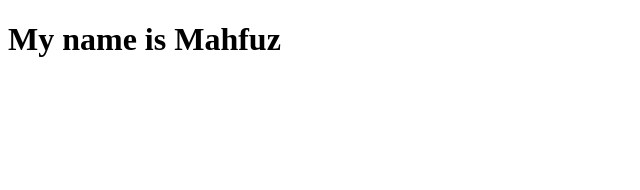
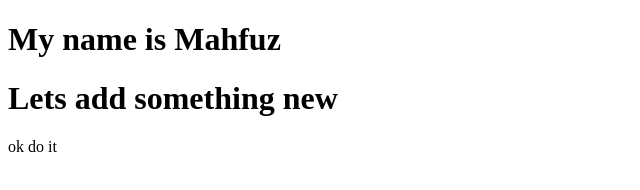
Before and after one commit to Mahfuz-Hasaan/my_git, a plain HTML site: page index.html in a window 1280 px wide. Shown: the whole page, without its empty margins (0-640 px from the left). Drawn offline with Linux system fonts and the light colour scheme.

Commit message:
added newly

```diff
--- a/index.html
+++ b/index.html
@@ -8,5 +8,7 @@
 </head>
 <body>
     <h1>My name is Mahfuz</h1>
+    <h1>Lets add  something new</h1>
+    <p>ok do it</p>
 </body>
 </html>
```
